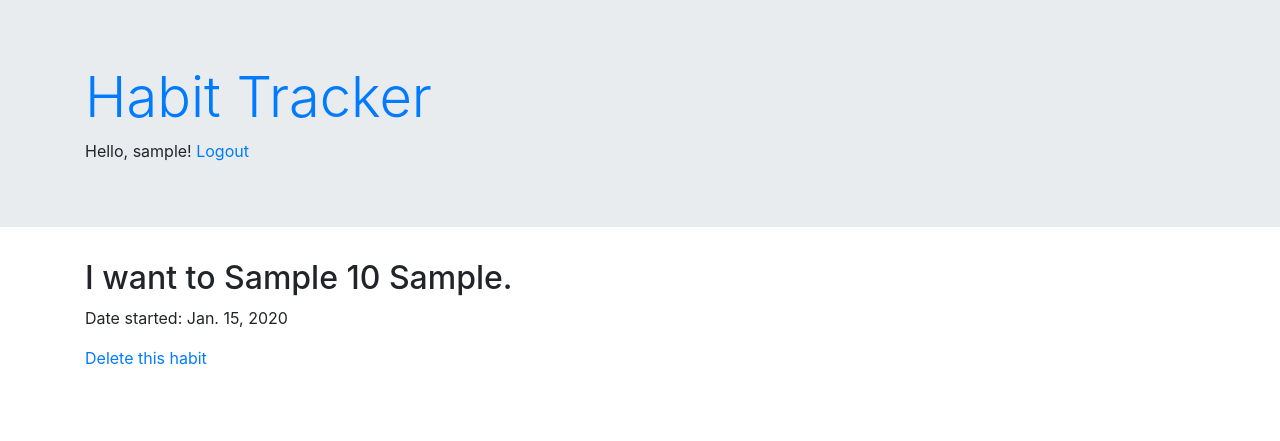
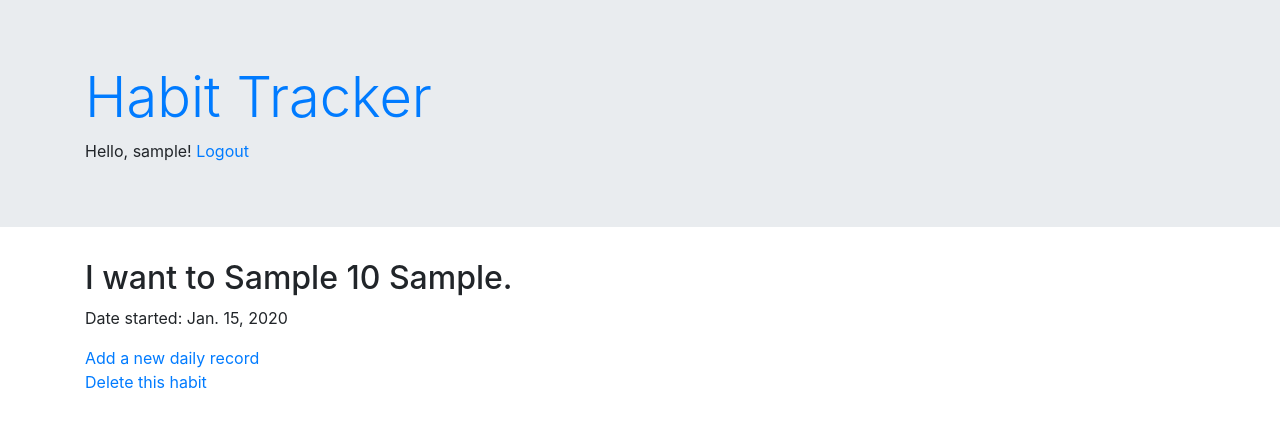
Before and after one commit to momentum-team-1/django-from-scratch-amgillenwater, a Django app: page /habits/1/ in a window 1280 px wide. Shown: the top 441 px of the page. Run offline with Django 3.2, Linux system fonts and the light colour scheme; a user stored in the database is signed in; tables that the repository leaves empty hold one stand-in row (values such as "Sample post"); some libraries are stand-ins or nearby versions.

Commit message:
records is coming along

```diff
--- a/habits/admin.py
+++ b/habits/admin.py
@@ -1,4 +1,5 @@
 from django.contrib import admin
-from .models import Habit
+from .models import Habit, DailyRecord
 # Register your models here.
 admin.site.register(Habit)
+admin.site.register(DailyRecord)
--- a/habits/models.py
+++ b/habits/models.py
@@ -19,7 +19,7 @@ class DailyRecord(models.Model):
     check_mark = models.BooleanField(default=False)
 
     class Meta():
-        unique_together=[['habit', 'recorded_on']]
+        unique_together=['habit', 'recorded_on']
 
     def __str__(self):
         return f"{self.recorded_on} {self.quantity_complete}"
--- a/habits/views.py
+++ b/habits/views.py
@@ -3,6 +3,8 @@
 from habits.models import DailyRecord, Habit
 from django.contrib.auth.decorators import login_required
 from .forms import HabitForm, RecordForm
+from datetime import date,datetime
+from django.views.generic.edit import UpdateView
 
 # Create your views here.
 def homepage(request):
@@ -47,8 +49,9 @@
 @login_required
 def new_record(request, habit_pk):
     habit = get_object_or_404(request.user.habits, pk=habit_pk)
+    record = habit.records.filter(recorded_on=date.today()).first()
     if request.method == 'POST':
-        form = RecordForm(data=request.POST)
+        form = RecordForm(data=request.POST, instance=record)
         if form.is_valid():
             record = form.save(commit=False)
             record.habit = habit
@@ -56,6 +59,6 @@
             return redirect(to='habit_detail', habit_pk=habit.pk)
 
     else:
-        form=RecordForm()
+        form=RecordForm(instance=record)
 
-    return render(request,"habits/new_record.html", {'form':form,'habit':habit})
+    return render(request,"habits/new_record.html", {'form':form,'habit':habit,'record':record})
--- a/templates/habits/habit_detail.html
+++ b/templates/habits/habit_detail.html
@@ -10,6 +10,7 @@ Daily Record
     <p>Date started: {{habit.date_created}}</p>
     <!-- add the details from the log here -->
     <p>
+        <a href="{% url 'new_record' habit_pk=habit.pk %}"> Add a new daily record </a></br>
         <a href="{% url 'delete_habit' habit_pk=habit.pk %}"> Delete this habit </a>
     </p>
 </div>
--- /dev/null
+++ b/templates/habits/update_record.html
@@ -0,0 +1,5 @@
+{% extends "base.html" %}
+
+{% block content %}
+<h1>Update record for {{habit}}</h1>
+{% endblock %}
```
